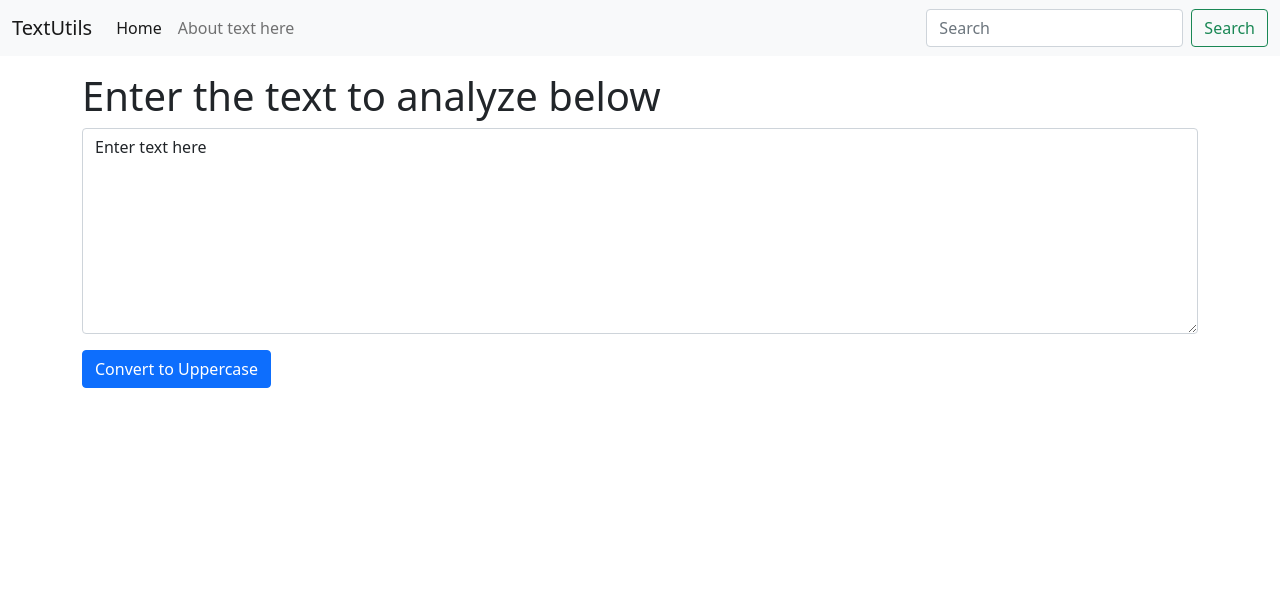
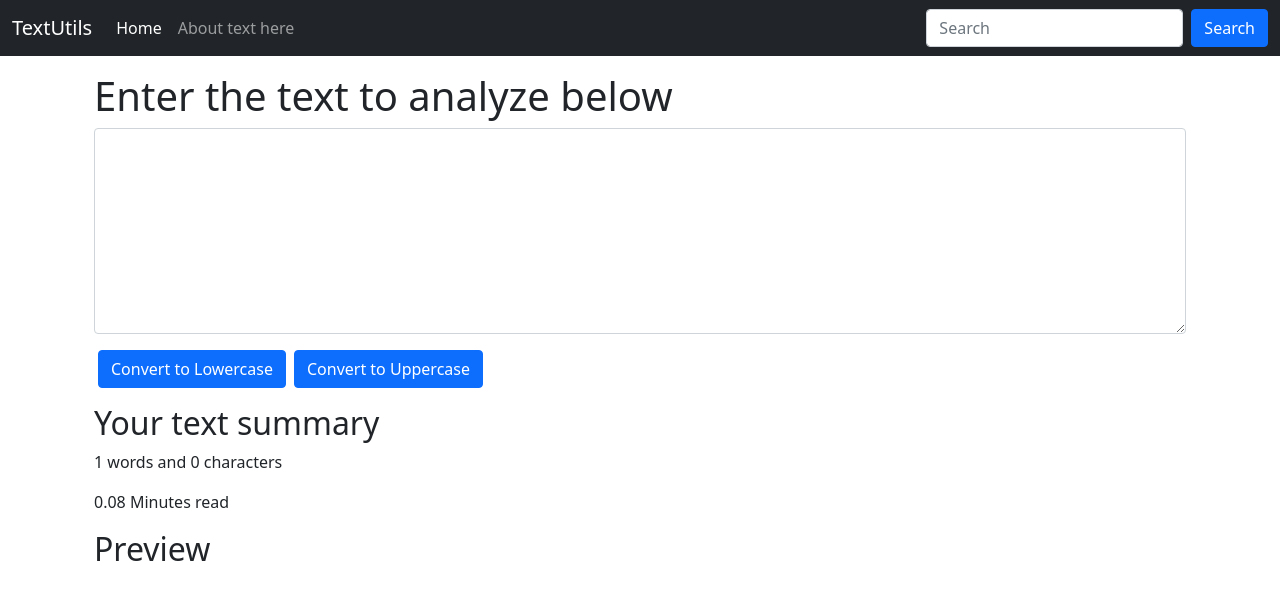
Before and after one commit to PinkalRaval/React-TextUtils-App, a React (Create React App) app: page / in a window 1280 px wide. Shown: the top 600 px of the page. Built offline with nearby package versions, Linux system fonts and the light colour scheme.

Commit message:
Add word count , character count and read minute

```diff
--- a/src/components/Navbar.js
+++ b/src/components/Navbar.js
@@ -4,7 +4,7 @@
 
 export default function Navbar(props) {
   return (
-    <nav className="navbar navbar-expand-lg navbar-light bg-light">
+    <nav className="navbar navbar-expand-lg navbar-dark bg-dark">
         <div className="container-fluid">
           <a className="navbar-brand" href="/">{props.title}</a>
           <button className="navbar-toggler" type="button" data-bs-toggle="collapse" data-bs-target="#navbarSupportedContent" aria-controls="navbarSupportedContent" aria-expanded="false" aria-label="Toggle navigation">
@@ -21,7 +21,7 @@
              </ul>
             <form className="d-flex">
               <input className="form-control me-2" type="search" placeholder="Search" aria-label="Search" />
-              <button className="btn btn-outline-success" type="submit">Search</button>
+              <button className="btn btn-primary" type="submit">Search</button>
             </form>
           </div>
         </div>
--- a/src/components/TextForm.js
+++ b/src/components/TextForm.js
@@ -8,20 +8,36 @@
     setText(newText)
   }
 
+  const handleLoClick = () => {
+    // console.log("Uppercase was clicked:" + text);
+    let newText = text.toLowerCase();
+    setText(newText)
+  }
+
   const handleOnChange = (event) => {
     // console.log("On change");
     setText(event.target.value)
   }
-  const [text, setText] = useState('Enter text here');
+  const [text, setText] = useState('');
   // text="new text" ;// Wrong way to change the state
   // setText('new text') ; // Correct way to change the state
   return (
-    <div>
-      <h1>{props.heading}</h1>
-      <div className="mb-3">
-        <textarea className="form-control" value={text} onChange={handleOnChange} id="myBox" rows="8"></textarea>
+    <>
+      <div className='container'>
+        <h1>{props.heading}</h1>
+        <div className="mb-3">
+          <textarea className="form-control" value={text} onChange={handleOnChange} id="myBox" rows="8"></textarea>
+        </div>
+        <button className="btn btn-primary mx-1 " onClick={handleLoClick}>Convert to Lowercase</button>
+        <button className="btn btn-primary mx-1 " onClick={handleUpClick}>Convert to Uppercase</button>
       </div>
-      <button className="btn btn-primary" onClick={handleUpClick}>Convert to Uppercase</button>
-    </div>
+      <div className="container my-3">
+        <h2>Your text summary</h2>
+        <p>{text.split(" ").length} words and {text.length} characters</p>
+        <p>{0.08 * text.split(" ").length } Minutes read</p>
+        <h2>Preview</h2>
+        <p>{ text}</p>
+      </div>
+    </>
   )
 }
```
